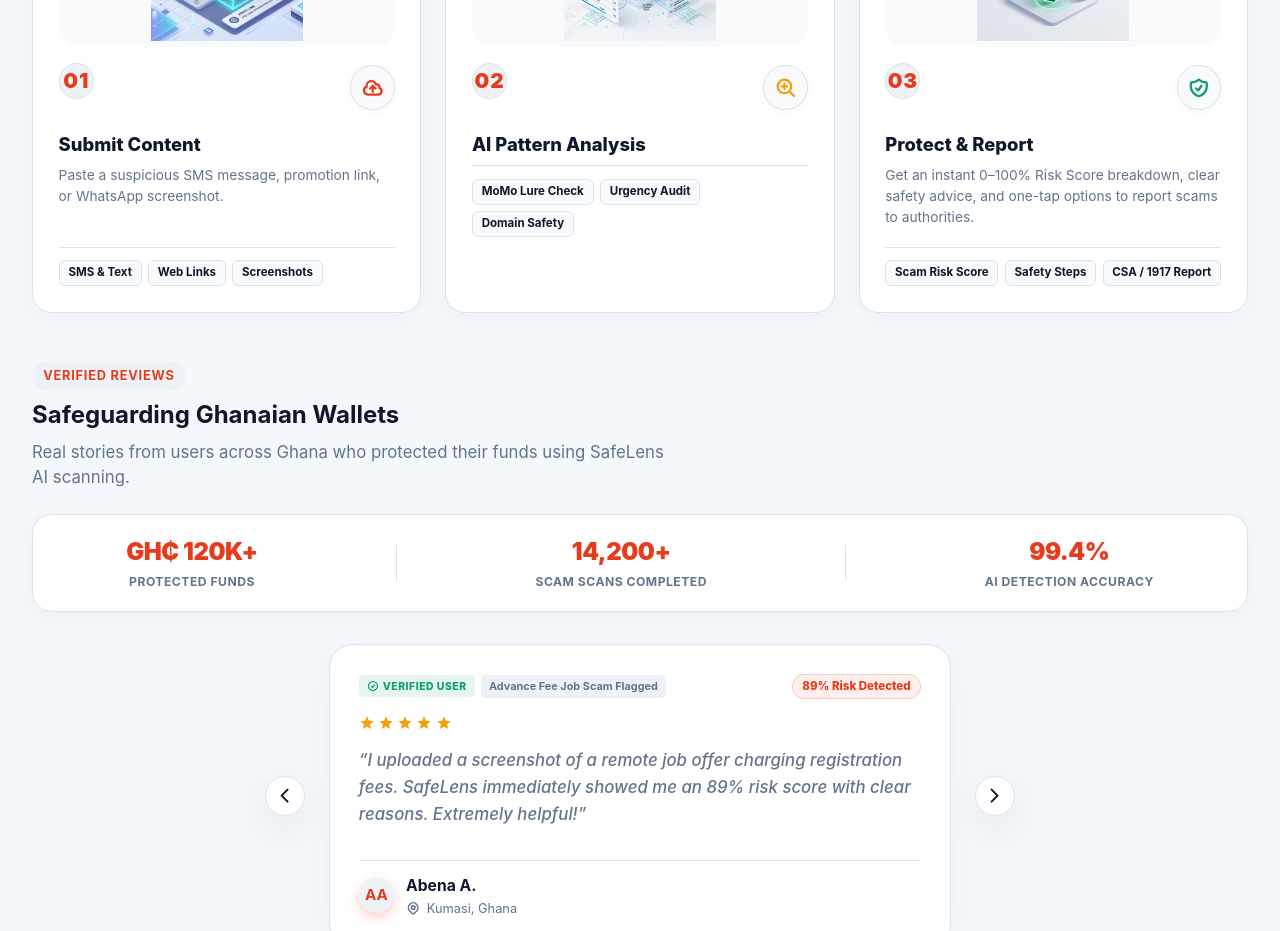
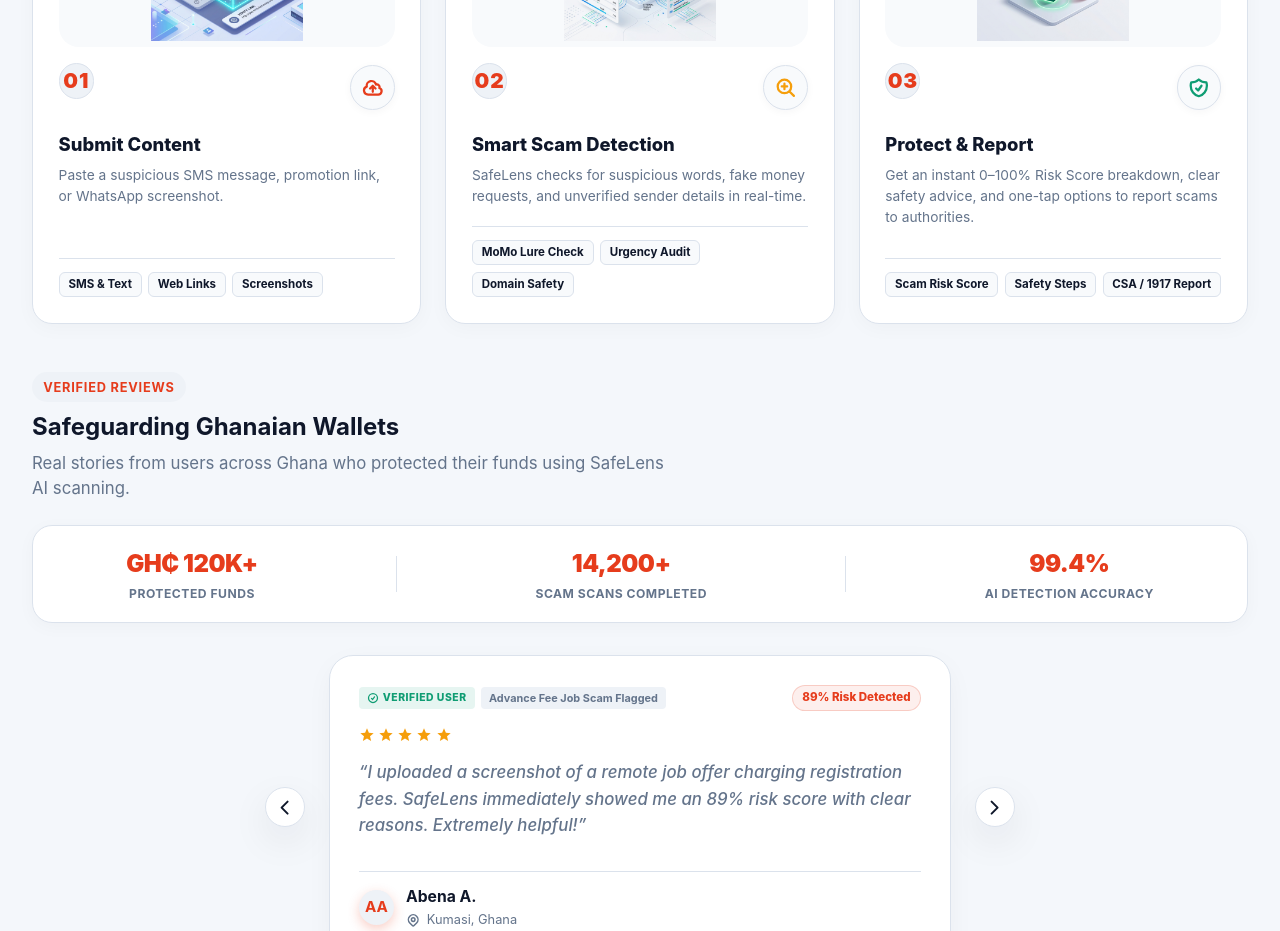
Before and after one commit to agudu50/SafeLens, a React (Vite) app in the folder client/: page / in a window 1280 px wide. Shown: the part 2000-2931 px from the top of the page. Built offline with nearby package versions, Linux system fonts and the light colour scheme.

Commit message:
enhanced the safetytip page

```diff
--- a/client/src/pages/Home.jsx
+++ b/client/src/pages/Home.jsx
@@ -573,7 +573,9 @@
               </div>
             </div>
 
-            <h3 className="step-card__title">AI Pattern Analysis</h3>
+            <h3 className="step-card__title">Smart Scam Detection</h3>
+            <p className="step-card__desc">SafeLens checks for suspicious words, fake money requests, and unverified sender details in real-time.</p>
+
             <div className="step-features">
               <span className="step-feature-chip">MoMo Lure Check</span>
               <span className="step-feature-chip">Urgency Audit</span>
```
